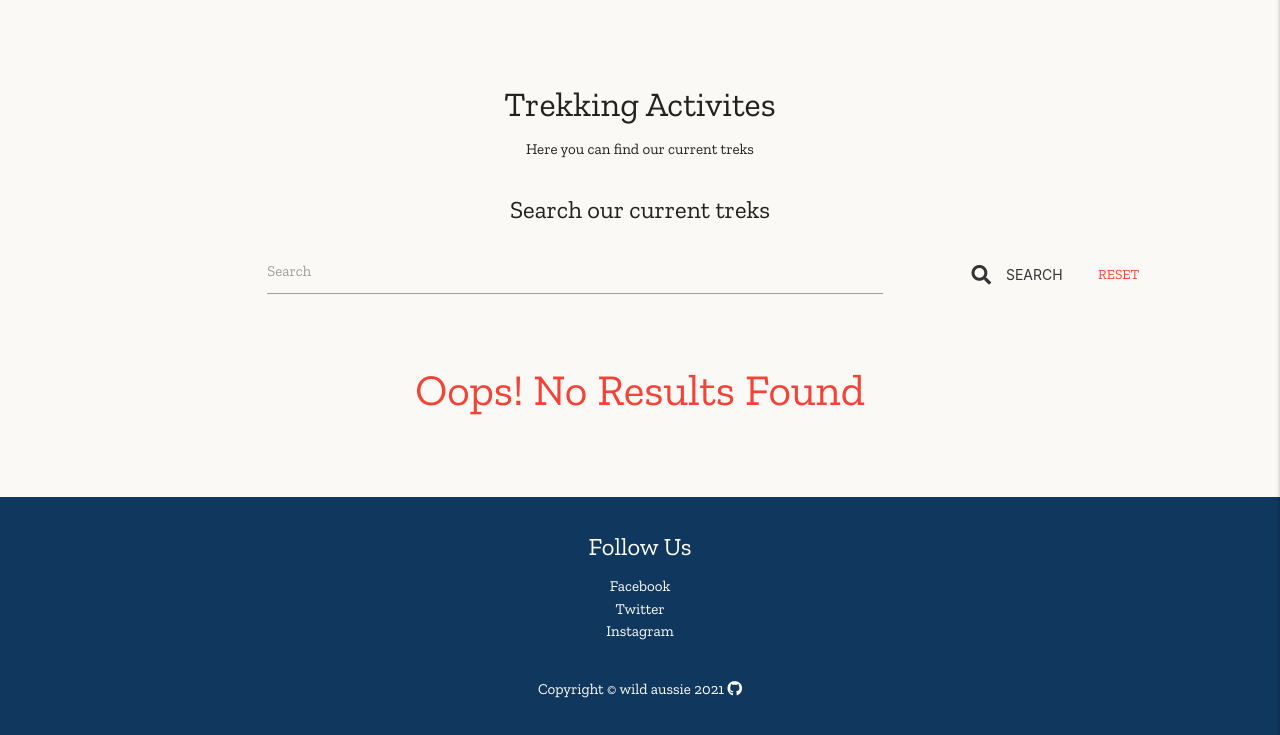
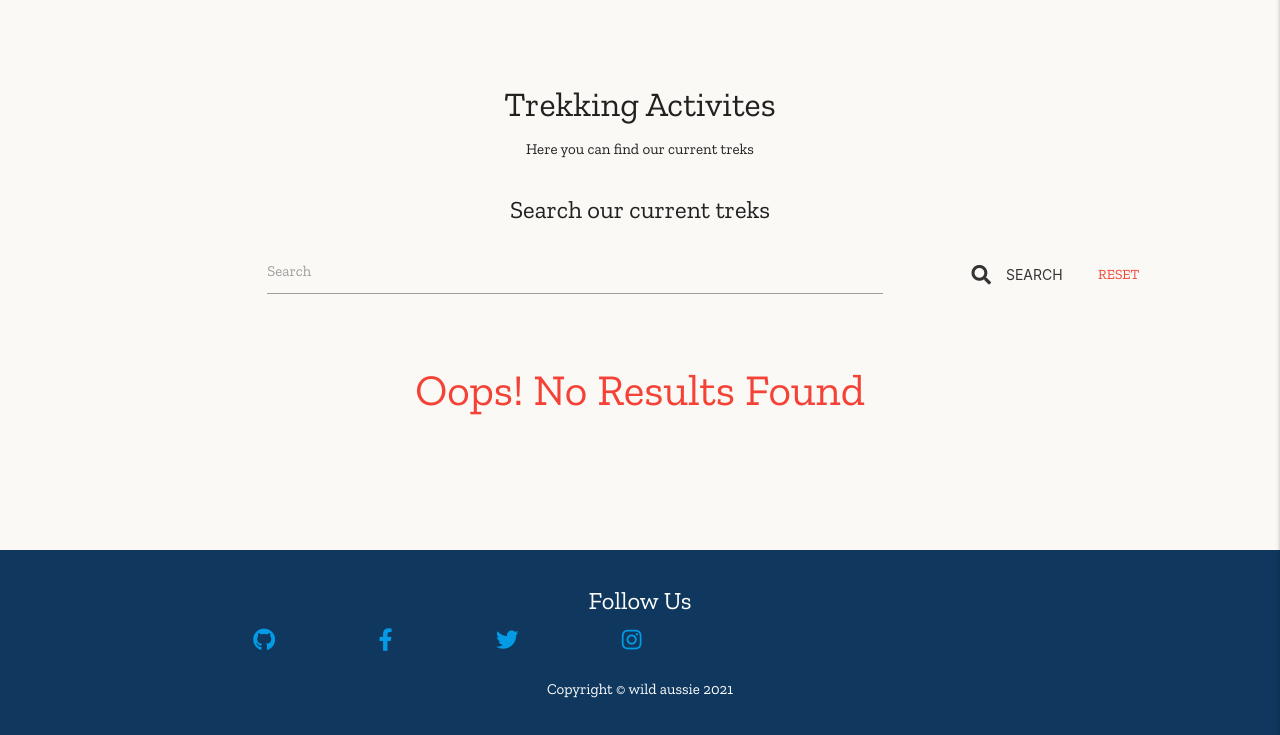
Before and after one commit to Joan-Amudu/Wild-Aussie, a Flask app: page /search in a window 1280 px wide. Shown: the part 65-800 px from the top of the page. Run offline with Flask 2, Linux system fonts and the light colour scheme; data that the repository does not hold is empty; some libraries are stand-ins or nearby versions.

Commit message:
Style footer

```diff
--- a/static/css/style.css
+++ b/static/css/style.css
@@ -89,7 +89,8 @@ hr {
 btn:hover {
 	background-color: #10375d;
 }
-.card {
+.card,
+.card-image {
 	border-radius: 10px;
 }
 .card-action a {
--- a/templates/base.html
+++ b/templates/base.html
@@ -84,25 +84,21 @@
          {% endblock %}
       </main>
       <!-- Footer -->
-      <footer class="page-footer">
+      <footer class="page-footer social">
          <div class="container">
             <div class="row">
                <div class="col s12">
                   <h5 class="white-text center-align">Follow Us</h5>
-                  <ul class="center-align">
-                     <li><a class="white-text" href="https://www.facebook.com" target="blank">Facebook</a></li>
-                     <li><a class="white-text" href="https://www.twitter.com" target="blank">Twitter</a></li>
-                     <li><a class="white-text" href="https://www.instagram.com" target="blank">Instagram</a></li>
-                  </ul>
+                     <a href="https://github.com/Joan-Amudu" target="_blank"><i class="fab fa-github"></i></a>
+                     <a href="https://www.facebook.com" target="_blank"><i class="fab fa-facebook-f"></i></a>
+                     <a href="https://www.twitter.com" target="_blank"><i class="fab fa-twitter"></i></a>
+                     <a href="https://www.instagram.com/" target="_blank"><i class="fab fa-instagram"></i></a>
                </div>
             </div>
             <div class="row">
                <div class="container">
                   <p class="white-text text-muted center-align">Copyright &copy; wild aussie
                      <span id="copyright"></span>
-                     <a class="white-text" href="https://github.com/Joan-Amudu">
-                     <i class="fab fa-github"></i>
-                     </a>
                   </p>
                </div>
             </div>
```
